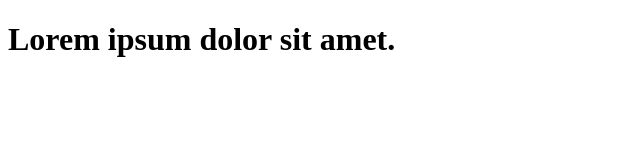
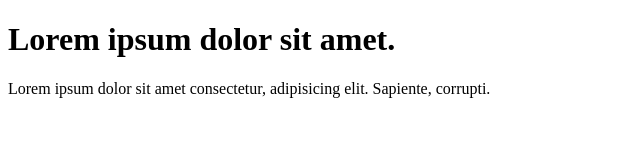
Before and after one commit to Yukeshan/test-git-2, a plain HTML site: page index.html in a window 1280 px wide. Shown: the whole page, without its empty margins (0-640 px from the left). Drawn offline with Linux system fonts and the light colour scheme.

Commit message:
add para under heading in index file

```diff
--- a/index.html
+++ b/index.html
@@ -7,6 +7,7 @@
 </head>
 <body>
 <h1>Lorem ipsum dolor sit amet.</h1>
+<p>Lorem ipsum dolor sit amet consectetur, adipisicing elit. Sapiente, corrupti.</p>
 
 </body>
 </html>
```
